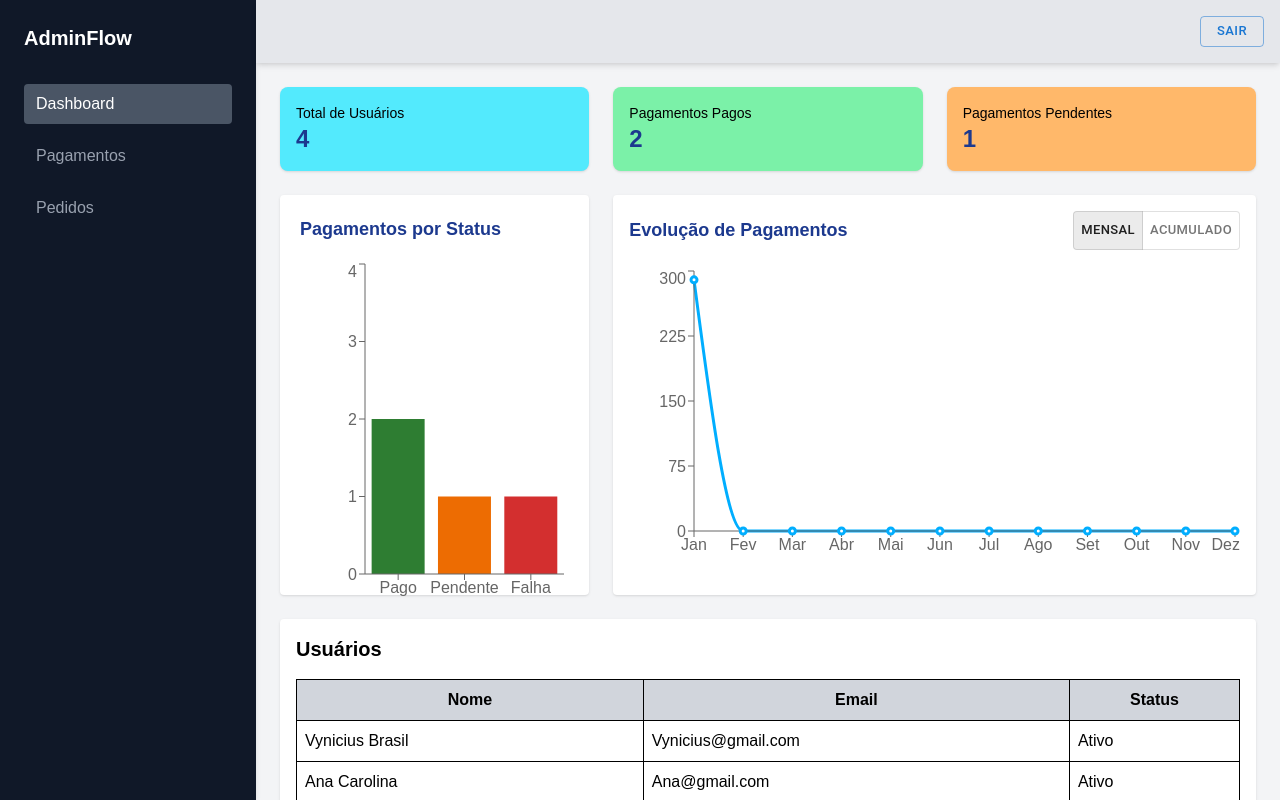
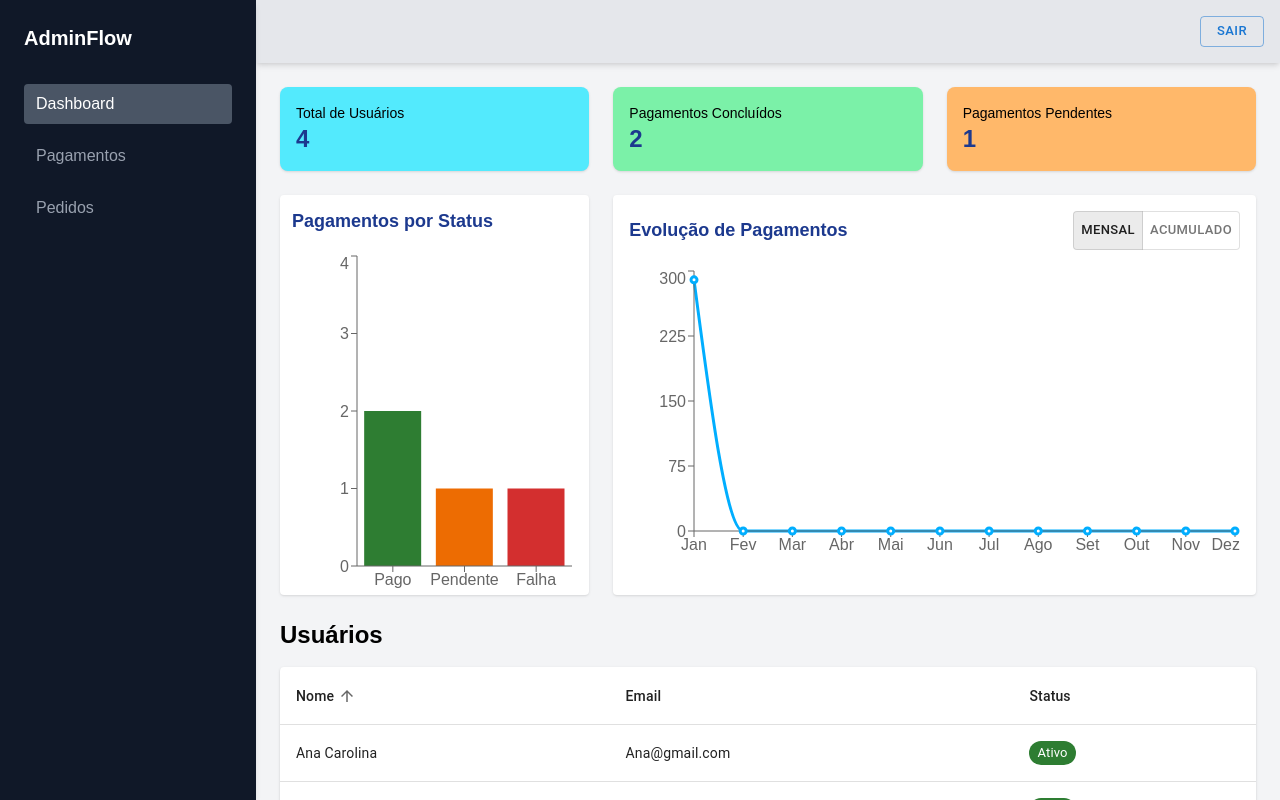
Before and after one commit to VyniciusBras/AdminFlow-DashBoard, a Next.js app: page /dashboard in a window 1280 px wide. Shown: the top 800 px of the page. Built offline with nearby package versions, Linux system fonts and the light colour scheme.

Commit message:
fix: arrumando a sidebar

```diff
--- a/src/app/dashboard/page.tsx
+++ b/src/app/dashboard/page.tsx
@@ -4,6 +4,7 @@ import { useEffect, useState } from "react";
 import { getUsers, getPayments } from "@/services/api";
 import { User } from "@/types/user";
 import { Payment } from "@/types/payment";
+import { Table, TableBody, TableCell, TableHead, TableRow, Chip, Paper, TableSortLabel, Select, MenuItem, FormControl, InputLabel } from "@mui/material";
 import { motion } from "framer-motion";
 import { fadeInUp } from "@/animations/fadeInUp";
 import { groupPaymentsByMonth } from "@/utils/payments";
@@ -15,12 +16,48 @@ import Header from "@/components/layout/header";
 import PaymentsChart from "@/components/ui/paymentsChart";
 import MonthlyRevenueChart from "@/components/ui/monthlyRevenueChart";
 import DashboardSkeleton from "@/components/skeletons/dashboardSkeleton";
+import TableSkeleton from "@/components/skeletons/tableSkeleton";
+
+type Order = "asc" | "desc";
+
+function getStatusColor(status: User["status"]) {
+    switch (status) {
+        case "Ativo":
+            return "success";
+        case "Inativo":
+            return "warning";
+        default:
+            return "default";
+    }
+}
 
 export default function DashboardPage() {
     const [users, setUsers] = useState<User[]>([]);
     const [payments, setPayments] = useState<Payment[]>([]);
     const monthlyData = groupPaymentsByMonth(payments);
     const [loading, setLoading] = useState(true);
+    const [orderBy, setOrderBy] = useState<keyof User>("name");
+    const [orderDirection, setOrderDirection] = useState<Order>("asc");
+    const MotionTableRow = motion(TableRow);
+
+    function sortUsers(
+        users: User[],
+        orderBy: keyof User,
+        order: Order
+    ) {
+        return [...users].sort((a, b) => {
+            const aValue = a[orderBy];
+            const bValue = b[orderBy];
+
+            if (typeof aValue === "number" && typeof bValue === "number") {
+                return order === "asc" ? aValue - bValue : bValue - aValue;
+            }
+
+            return order === "asc"
+                ? String(aValue).localeCompare(String(bValue))
+                : String(bValue).localeCompare(String(aValue));
+        });
+    }
 
     useEffect(() => {
         async function loadData() {
@@ -41,6 +78,7 @@ export default function DashboardPage() {
     }, []);
 
 
+
     const totalUsers = users.length;
     const totalPayments = payments.filter((p) => p.status === "Pago").length;
     const pendingPayments = payments.filter((p) => p.status === "Pendente").length;
@@ -58,6 +96,19 @@ export default function DashboardPage() {
             total: payments.filter((p) => p.status === "Falha").length,
         },
     ];
+
+    const handleSort = (property: keyof User) => {
+        const isAsc = orderBy === property && orderDirection === "asc";
+        setOrderDirection(isAsc ? "desc" : "asc");
+        setOrderBy(property);
+    };
+
+    const sortedUsers = sortUsers(
+        users,
+        orderBy,
+        orderDirection
+    );
+
     if (loading) {
         return (
             <PageContainer>
@@ -72,7 +123,6 @@ export default function DashboardPage() {
         );
     }
 
-
     return (
         <PageContainer>
             <Sidebar />
@@ -86,7 +136,7 @@ export default function DashboardPage() {
                         </motion.div>
 
                         <motion.div variants={fadeInUp} initial="hidden" animate="visible" transition={{ delay: 0.1 }}>
-                            <StatCard title="Pagamentos Pagos" value={totalPayments} bgColor="bg-green-300" />
+                            <StatCard title="Pagamentos Concluídos" value={totalPayments} bgColor="bg-green-300" />
                         </motion.div>
 
                         <motion.div variants={fadeInUp} initial="hidden" animate="visible" transition={{ delay: 0.2 }}>
@@ -108,29 +158,84 @@ export default function DashboardPage() {
                         variants={fadeInUp}
                         initial="hidden"
                         animate="visible"
-                        transition={{ delay: 1.0 }}
-                        className="bg-white p-4 rounded shadow text-black"
+                        transition={{ delay: 0.5 }}
                     >
+                        <h2 className="text-2xl font-bold mb-4">
+                            Usuários
+                        </h2>
 
-                        <h2 className="text-xl font-bold mb-4">Usuários</h2>
-                        <table className="w-full table-auto border-collapse">
-                            <thead>
-                                <tr className="bg-gray-300">
-                                    <th className="p-2 border">Nome</th>
-                                    <th className="p-2 border">Email</th>
-                                    <th className="p-2 border">Status</th>
-                                </tr>
-                            </thead>
-                            <tbody>
-                                {users.map((user) => (
-                                    <tr key={user.id}>
-                                        <td className="p-2 border">{user.name} </td>
-                                        <td className="p-2 border">{user.email}</td>
-                                        <td className="p-2 border">{user.status}</td>
-                                    </tr>
-                                ))}
-                            </tbody>
-                        </table>
+                        {loading ? (
+                            <TableSkeleton />
+                        ) : (
+                            <Paper>
+                                <Table>
+                                    <TableHead>
+                                        <TableRow>
+                                            <TableCell>
+                                                <TableSortLabel
+                                                    active={orderBy === "name"}
+                                                    direction={orderBy === "name" ? orderDirection : "asc"}
+                                                    onClick={() => handleSort("name")}
+                                                >
+                                                    Nome
+                                                </TableSortLabel>
+                                            </TableCell>
+
+                                            <TableCell>
+                                                <TableSortLabel
+                                                    active={orderBy === "email"}
+                                                    direction={orderBy === "email" ? orderDirection : "asc"}
+                                                    onClick={() => handleSort("email")}
+                                                >
+                                                    Email
+                                                </TableSortLabel>
+                                            </TableCell>
+
+                                            <TableCell>
+                                                <TableSortLabel
+                                                    active={orderBy === "status"}
+                                                    direction={orderBy === "status" ? orderDirection : "asc"}
+                                                    onClick={() => handleSort("status")}
+                                                >
+                                                    Status
+                                                </TableSortLabel>
+                                            </TableCell>
+                                        </TableRow>
+                                    </TableHead>
+
+                                    <TableBody>
+                                        {sortedUsers.map((user, index) => (
+                                            <MotionTableRow
+                                                key={user.id}
+                                                hover
+                                                initial={{ opacity: 0, y: 10 }}
+                                                animate={{ opacity: 1, y: 0 }}
+                                                transition={{
+                                                    duration: 0.4,
+                                                    ease: "easeOut",
+                                                    delay: index * 0.10
+                                                }}
+                                            >
+                                                <TableCell>{user.name}</TableCell>
+
+                                                <TableCell>
+                                                    {user.email}
+                                                </TableCell>
+
+                                                <TableCell>
+                                                    <Chip
+                                                        label={user.status}
+                                                        color={getStatusColor(user.status)}
+                                                        size="small"
+                                                    />
+                                                </TableCell>
+                                            </MotionTableRow>
+                                        ))}
+                                    </TableBody>
+
+                                </Table>
+                            </Paper>
+                        )}
                     </motion.div>
 
                 </div>
--- a/src/components/layout/pageContainer.tsx
+++ b/src/components/layout/pageContainer.tsx
@@ -8,7 +8,7 @@ type PageContainerProps = {
 
 export default function PageContainer({ children }: PageContainerProps) {
     return (
-        <div className="flex flex-1 min-h-screen bg-gray-100 text-black">
+        <div className="flex bg-gray-100 text-black min-h-screen">
             {children}
         </div>
     );
--- a/src/components/layout/sidebar.tsx
+++ b/src/components/layout/sidebar.tsx
@@ -14,7 +14,7 @@ export default function Sidebar() {
     const pathname = usePathname();
 
     return (
-        <aside className="w-64 bg-gray-900 shadow-md h-screen flex flex-col p-6">
+        <aside className="w-64 bg-gray-900 shadow-md sticky top-0 flex flex-col p-6 max-h-screen overflow-y-auto">
             <h2 className="text-xl font-bold mb-8 text-white">AdminFlow</h2>
             <nav className="flex flex-col gap-3">
                 {links.map((link) => (
--- a/src/components/ui/paymentsChart.tsx
+++ b/src/components/ui/paymentsChart.tsx
@@ -19,7 +19,7 @@ const statusColors: Record<string, string> = {
 
 export default function PaymentsChart({ data }: PaymentsChartProps) {
     return (
-        <div className="bg-white p-5 rounded shadow h-100 text-blue-900">
+        <div className="bg-white p-3 rounded shadow h-100 text-blue-900">
             <h2 className="text-lg font-semibold mb-4">
                 Pagamentos por Status
             </h2>
```
Also changed, not shown: src/components/ui/monthlyRevenueChart.tsx (+1 -8 lines).
